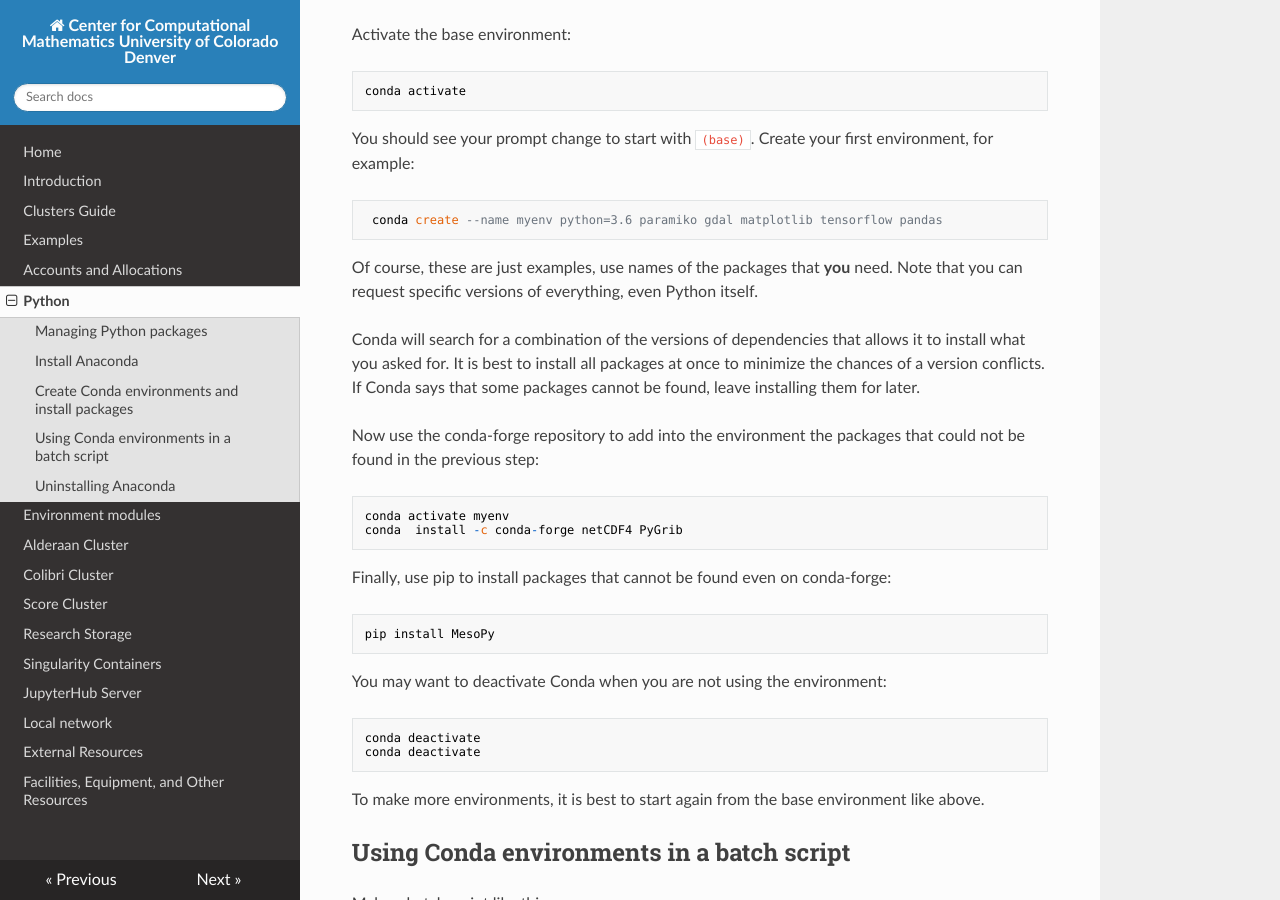
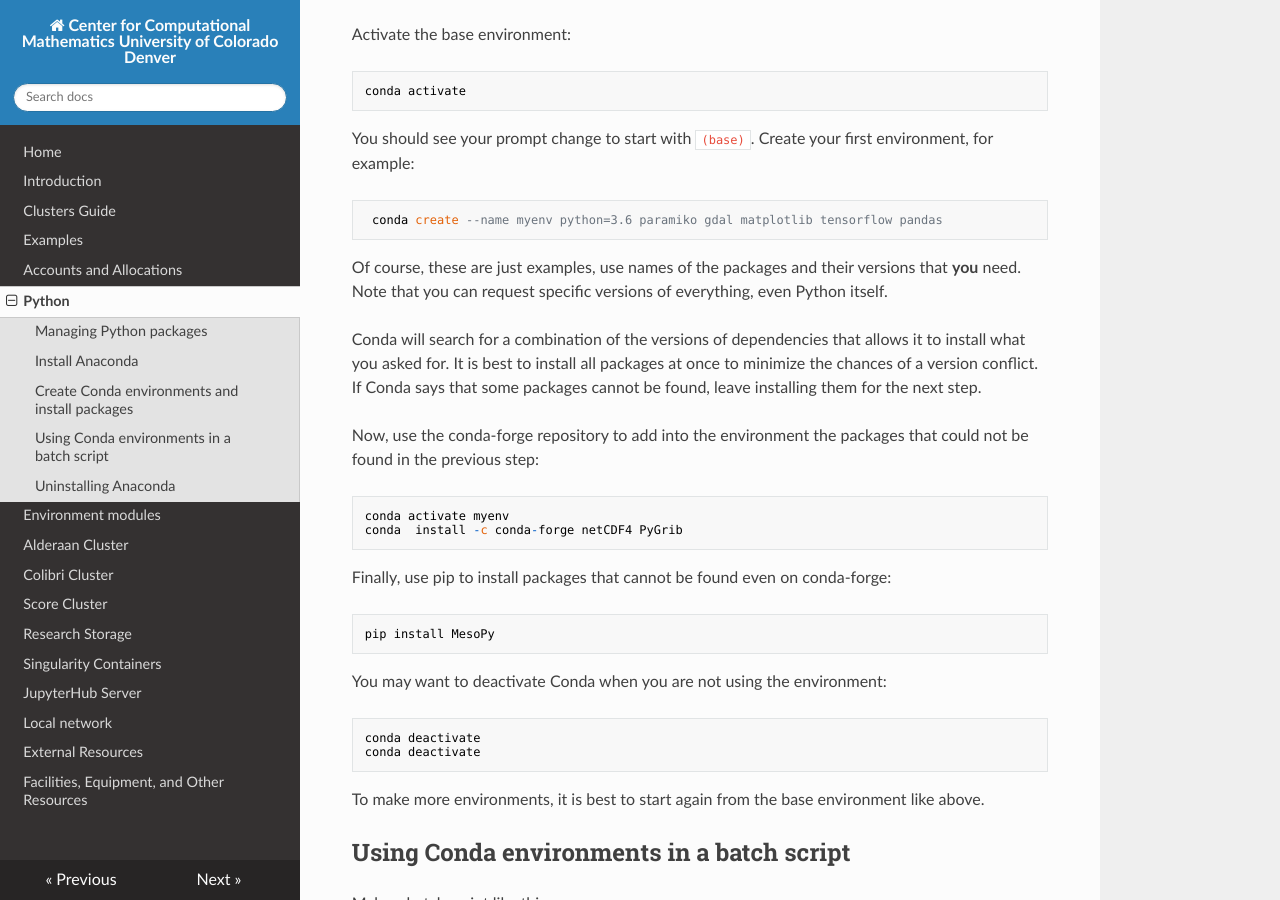
Before and after one commit to ccmucdenver/ccm-docs, an MkDocs documentation site: the page built from docs/python.md, in a window 1280 px wide and 900 px high, scrolled down 1203 px. Built offline with MkDocs 1.6.1, drawn with Linux system fonts in a browser that asks for light colours; nearby versions of some CDN libraries.

Commit message:
Update python.md

```diff
--- a/docs/python.md
+++ b/docs/python.md
@@ -47,12 +47,12 @@ You should see your prompt change to start with `(base)`. Create your first envi
 
      conda create --name myenv python=3.6 paramiko gdal matplotlib tensorflow pandas
 
-Of course, these are just examples,  use names of the packages that **you** need. Note that you can request specific versions of everything, even Python itself.
+Of course, these are just examples,  use names of the packages and their versions that **you** need. Note that you can request specific versions of everything, even Python itself.
 
  Conda will search for a combination of the versions of dependencies that allows it
-to install what you asked for. It is best to install all packages at once to minimize the chances of a version conflicts. If Conda says that some packages cannot be found, leave installing them for later.
+to install what you asked for. It is best to install all packages at once to minimize the chances of a version conflict. If Conda says that some packages cannot be found, leave installing them for the next step.
 
-Now use the conda-forge repository to add into the environment the packages that could not be found in the previous step:
+Now, use the conda-forge repository to add into the environment the packages that could not be found in the previous step:
 
     conda activate myenv
     conda  install -c conda-forge netCDF4 PyGrib
```
